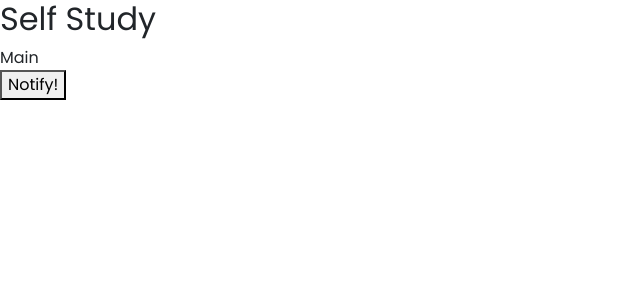
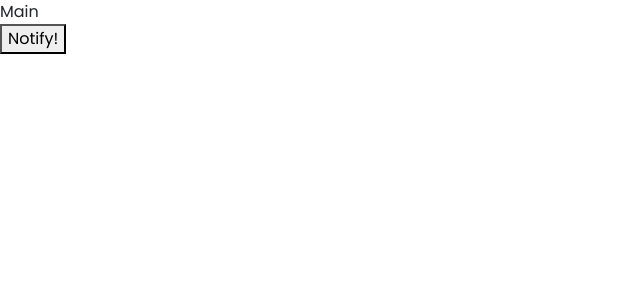
Before and after one commit to serdalaydin6116/movie-app-111, a React (Create React App) app: page / in a window 1280 px wide. Shown: the top 300 px of the page, without its empty margins (0-640 px from the left). Built offline with nearby package versions, Linux system fonts and the light colour scheme.

Commit message:
h2 deleted

```diff
--- a/src/App.js
+++ b/src/App.js
@@ -9,7 +9,7 @@ function App(){
 
   return (
       <div>
-        <h2>Self Study</h2>
+
         <AppRouter />
         <button onClick={notify}>Notify!</button>
         <ToastContainer />
```
